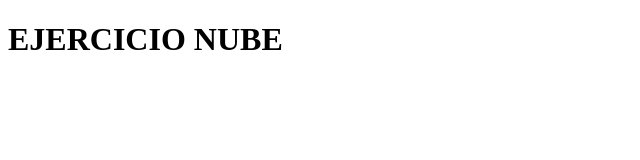
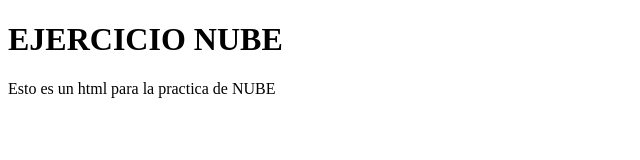
Before and after one commit to JLM-tech/JulioLM, a plain HTML site: page index.html in a window 1280 px wide. Shown: the whole page, without its empty margins (0-640 px from the left). Drawn offline with Linux system fonts and the light colour scheme.

Commit message:
index.html

```diff
--- a/index.html
+++ b/index.html
@@ -7,5 +7,8 @@
 </head>
 <body>
     <h1>EJERCICIO NUBE</h1>
+
+    <p>Esto es un html para la practica de NUBE</p>
+
 </body>
 </html>
```
